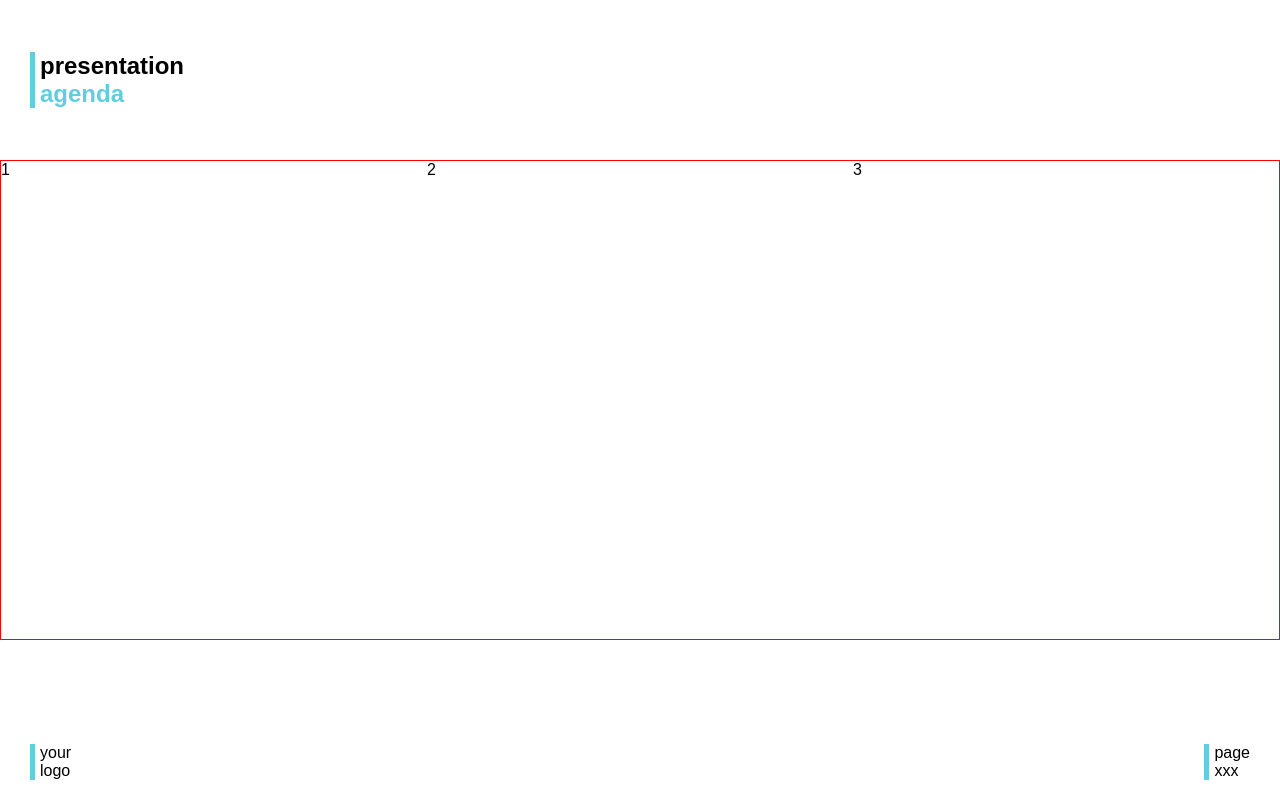
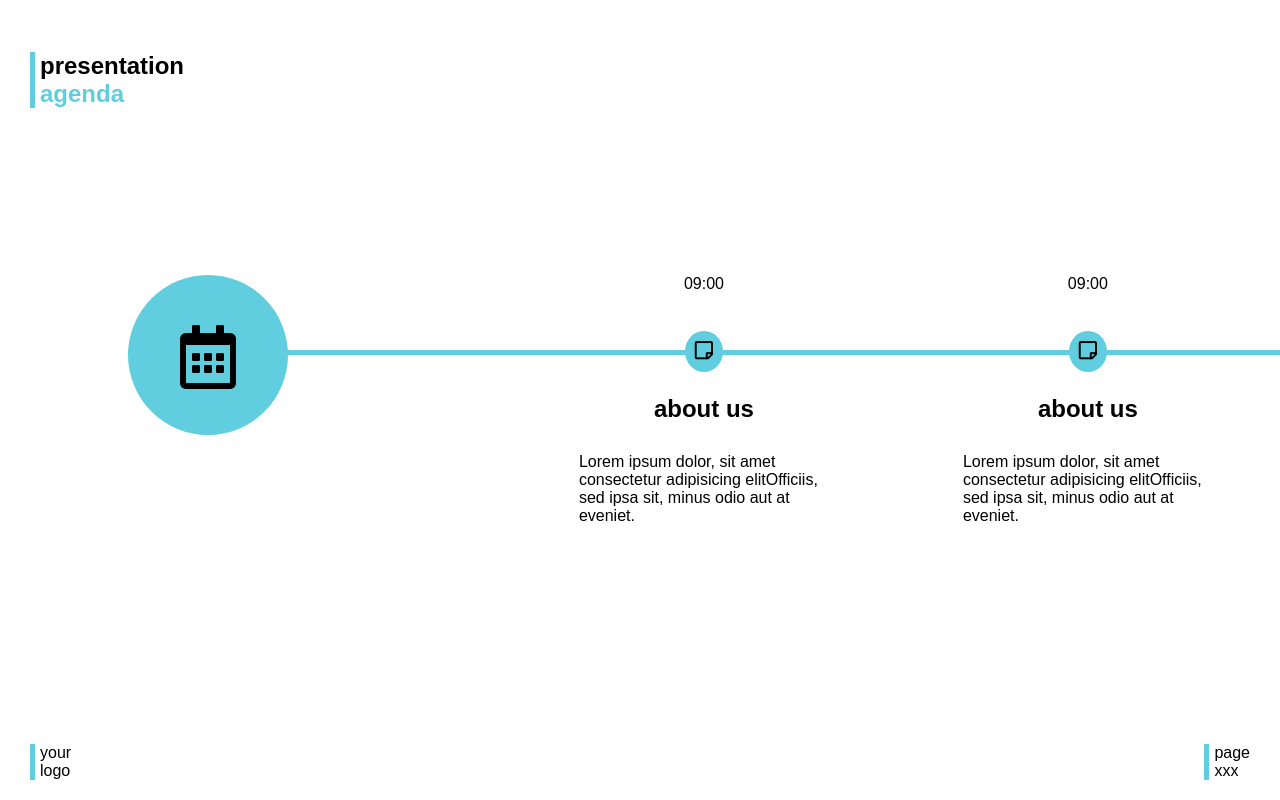
Before and after one commit to antoniotex/infoCHD-tarefa, a PHP site: page / in a window 1280 px wide. Run offline with PHP 8.4, Linux system fonts and the light colour scheme; some libraries are stand-ins or nearby versions.

Commit message:
add presentation

```diff
--- a/css/presentation.css
+++ b/css/presentation.css
@@ -5,14 +5,73 @@
 }
 
 .presentation-item-1{
-  border: 1px solid red;
+  display: grid;
+  grid-template-columns: 1fr;
+  list-style: none;
+  align-items: center;
+  justify-items: flex-end;
 }
 
 .timeline{
- display: flex;
- list-style: none;
+  display: flex;
+  width: 90%;
+  list-style: none;
 }
 
-.timeline li{
+.start-timeline, .timeline-item{
+  height: 250px;
   width: 33.33%;
 }
+
+.start-timeline::after{
+  content: '';
+  width: 100%;
+  background-color: #60cedf;
+  height: 5px;
+  display: block;
+  position: relative;
+  top: -85px;
+  z-index: -1;
+}
+
+.start-timeline i{
+  width: 60px;
+  height: 60px;
+  text-align: center;
+  font-size: 4em;
+  border-radius: 50%;
+  padding: 50px;
+  background-color: #60cedf;
+}
+
+.timeline-item i{
+  font-size: 1.3em;
+  border-radius: 50%;
+  padding: 10px;
+  background-color: #60cedf;
+  position: relative;
+  top: 8px;
+}
+
+.timeline-item::after{
+  content: '';
+  width: 100%;
+  background-color: #60cedf;
+  height: 5px;
+  display: block;
+  position: relative;
+  top: -175px;
+  z-index: -1;
+}
+
+.timeline-item-inner{
+  display: flex;
+  height: 100%;
+  flex-direction: column;
+  justify-content: space-between;
+  align-items: center;
+}
+
+.wrapper-text-default{
+  width: 250px;
+}
--- a/index.html
+++ b/index.html
@@ -11,6 +11,7 @@
   <link rel="stylesheet" href="css/general.css">
   <link rel="stylesheet" href="css/welcome.css">
   <link rel="stylesheet" href="css/presentation.css">
+  <link rel="stylesheet" href="https://use.fontawesome.com/releases/v5.8.1/css/all.css" integrity="sha384-50oBUHEmvpQ+1lW4y57PTFmhCaXp0ML5d60M1M7uH2+nqUivzIebhndOJK28anvf" crossorigin="anonymous">
   <title>Tarefa InfoCHD</title>
 </head>
 <body>
@@ -130,11 +131,31 @@
         </div>
       </div>
       <div class="presentation-item-1">
-        <ul class="timeline">
-          <li>1</li>
-          <li>2</li>
-          <li>3</li>
-        </ul>
+        <div class="timeline">
+          <div class="start-timeline">
+            <i class="far fa-calendar-alt"></i>
+          </div>
+          <div class="timeline-item">
+            <div class="timeline-item-inner">
+              <p>09:00</p>
+              <i class="far fa-sticky-note"></i>
+              <h2>about us</h2>
+              <div class="wrapper-text-default">
+                 <p>Lorem ipsum dolor, sit amet consectetur adipisicing elitOfficiis, sed ipsa sit, minus odio aut at eveniet.</p>
+               </div>
+            </div>
+          </div>
+          <div class="timeline-item">
+           <div class="timeline-item-inner">
+             <p>09:00</p>
+             <i class="far fa-sticky-note"></i>
+             <h2>about us</h2>
+             <div class="wrapper-text-default">
+                <p>Lorem ipsum dolor, sit amet consectetur adipisicing elitOfficiis, sed ipsa sit, minus odio aut at eveniet.</p>
+              </div>
+           </div>
+          </div>
+        </div>
       </div>
       <div class="footer">
         <div class="footer-item">
```
